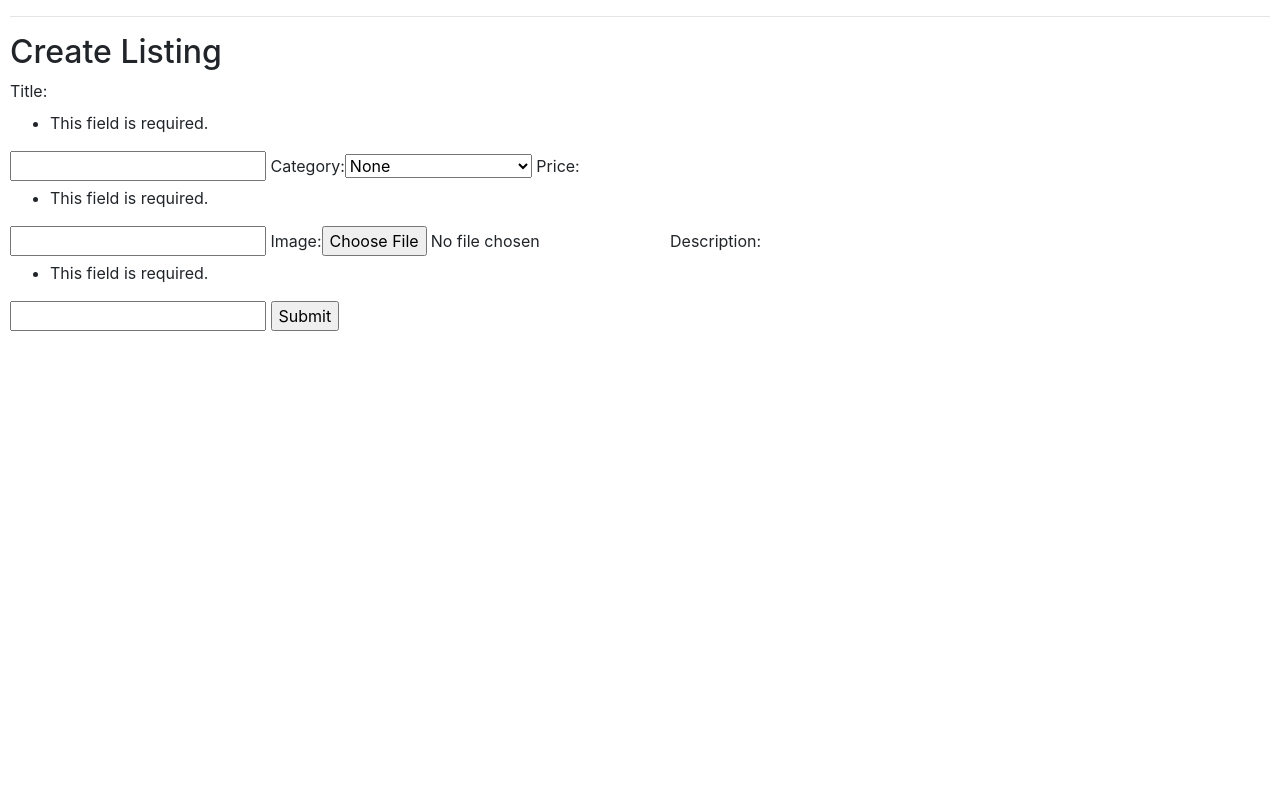
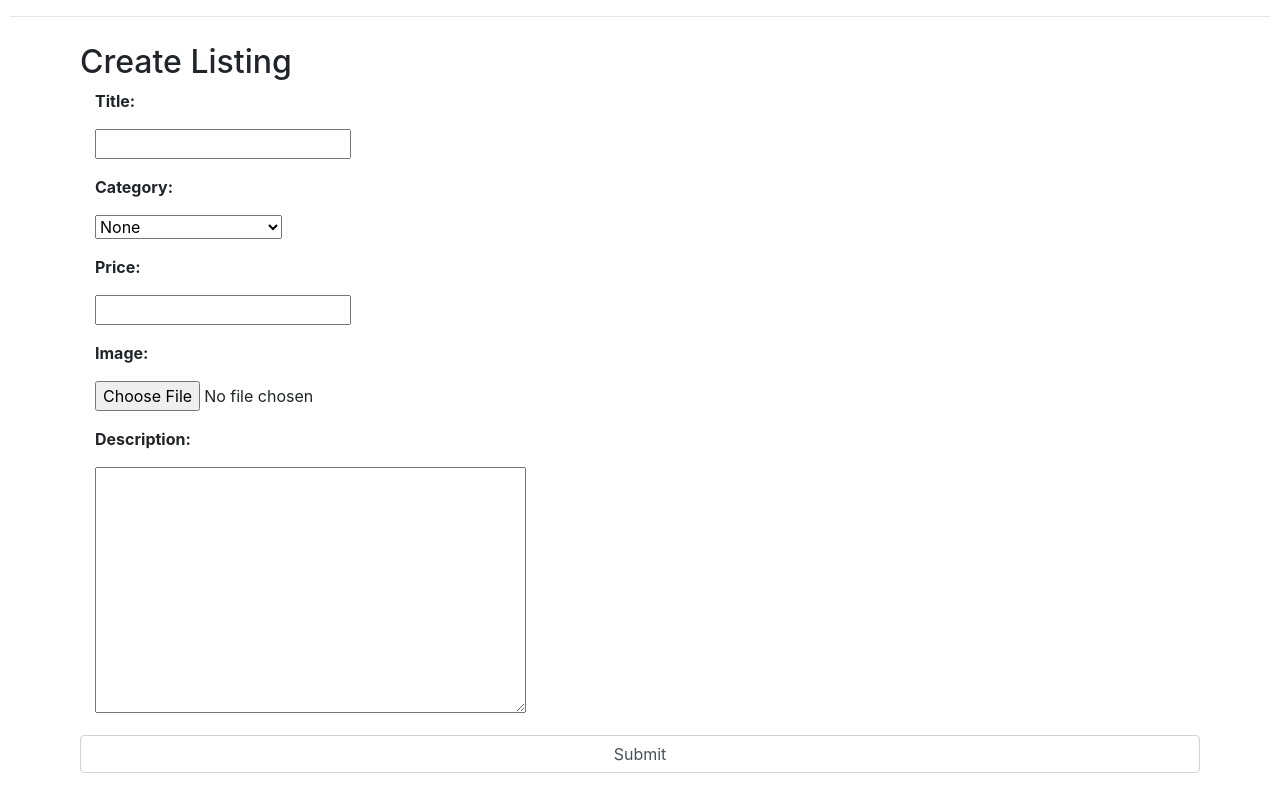
Before and after one commit to mariesophiet/auctions, a Django app: page /listing in a window 1280 px wide. Shown: the part 150-943 px from the top of the page. Before the commit the page ends 481 px from the top, so only its background shows below. Run offline with Django 3.2, Linux system fonts and the light colour scheme; some libraries are stand-ins or nearby versions.

Commit message:
changed add new listing css

```diff
--- a/auctions/static/auctions/styles.css
+++ b/auctions/static/auctions/styles.css
@@ -8,6 +8,7 @@
 
 .card {
     width: 18rem;
+
 }
 
 .container {
@@ -17,5 +18,6 @@
 .card-img-top {
     width: 100%;
     height: 15vw;
+    max-height: 250px;
     object-fit: cover;
 }
--- a/auctions/templates/auctions/index.html
+++ b/auctions/templates/auctions/index.html
@@ -3,12 +3,12 @@
 {% block body %}
 <div class="container">
 <h1>Active Listings</h1>
-<div class="container text-center">
+<div class="container text-center justify-center">
     <div class="row row-cols-1 row-cols-md-2 row-cols-lg-3">
     {% for listing in listings %}
-        <div class="col">
+        <div class="col mb-5">
         <div class="card">
-            <p><img class="card-img-top" src="{{ listing.img.url }}" alt="Image" height="120px"></p>
+            <a href="{% url 'auctions:item' id=listing.id %}"><img class="card-img-top" src="{{ listing.img.url }}" alt="Image" height="120px"></a>
             <h4 class="card-title"><a href="{% url 'auctions:item' id=listing.id %}">{{ listing.title }}</a></h4>
             <p>Price: {{ listing.price }}</p>
             <p>{{ listing.description }}</p>
--- a/auctions/templates/auctions/listing.html
+++ b/auctions/templates/auctions/listing.html
@@ -1,11 +1,23 @@
 {% extends "auctions/layout.html" %}
 
 {% block body %}
+<div class="container">
     <h2>Create Listing</h2>
-    <form action="{% url 'auctions:listing' %}" method="post" enctype='multipart/form-data'>
+
+    <form class="form-horizontal" action="{% url 'auctions:listing' %}" method="post" enctype='multipart/form-data'>
         {% csrf_token %}
-        {{ form }}
-        <input type="submit">
+        {% for field in form  %}
+        {{ field.errors }}
+        <div class="form-group">
+            <label class="control-label col-sm-1"><b>{{ field.label_tag }}</b></label>
+            <div class="col">
+                <p>{{ field }}</p>
+            </div>
+        </div>
+        {% endfor %}
+        <input class="form-control" type="submit">
     </form>
+</div>
+</div>
 
 {% endblock %}
--- a/auctions/views.py
+++ b/auctions/views.py
@@ -101,11 +101,32 @@
 class NewListingForm(forms.Form):
     # form to add a new product to sell
 
-    title = forms.CharField(label="Title")
+    title = forms.CharField(label="Title", required=False,
+                            widget= forms.TextInput
+                           (attrs={
+                               'class': 'title',
+                               'name': 'Title',
+                               'placeholder':'',
+                               'required': 'True'
+                            }))
     category = forms.ChoiceField(required=False, choices=Listing.category.field.choices)
-    price = forms.DecimalField(max_digits=10, decimal_places=2)
+    price = forms.DecimalField(max_digits=10, decimal_places=2, required=False,
+                                widget= forms.NumberInput #TODO: test
+                           (attrs={
+                               'class': 'price',
+                               'name': 'Price',
+                               'placeholder':'',
+                               'required': 'True'
+                            }))
     image = forms.ImageField(required=False)
-    description = forms.CharField(max_length=500)
+    description = forms.CharField(max_length=500, required=False,
+                            widget= forms.Textarea
+                           (attrs={
+                               'class': 'despcription',
+                               'name': 'Description',
+                               'placeholder':'',
+                               'required': 'True',
+                            }))
 
 def listing(request):
     if request.method == "POST":
```
Also changed, not shown: auctions/templates/auctions/item.html (+6 -2 lines).
